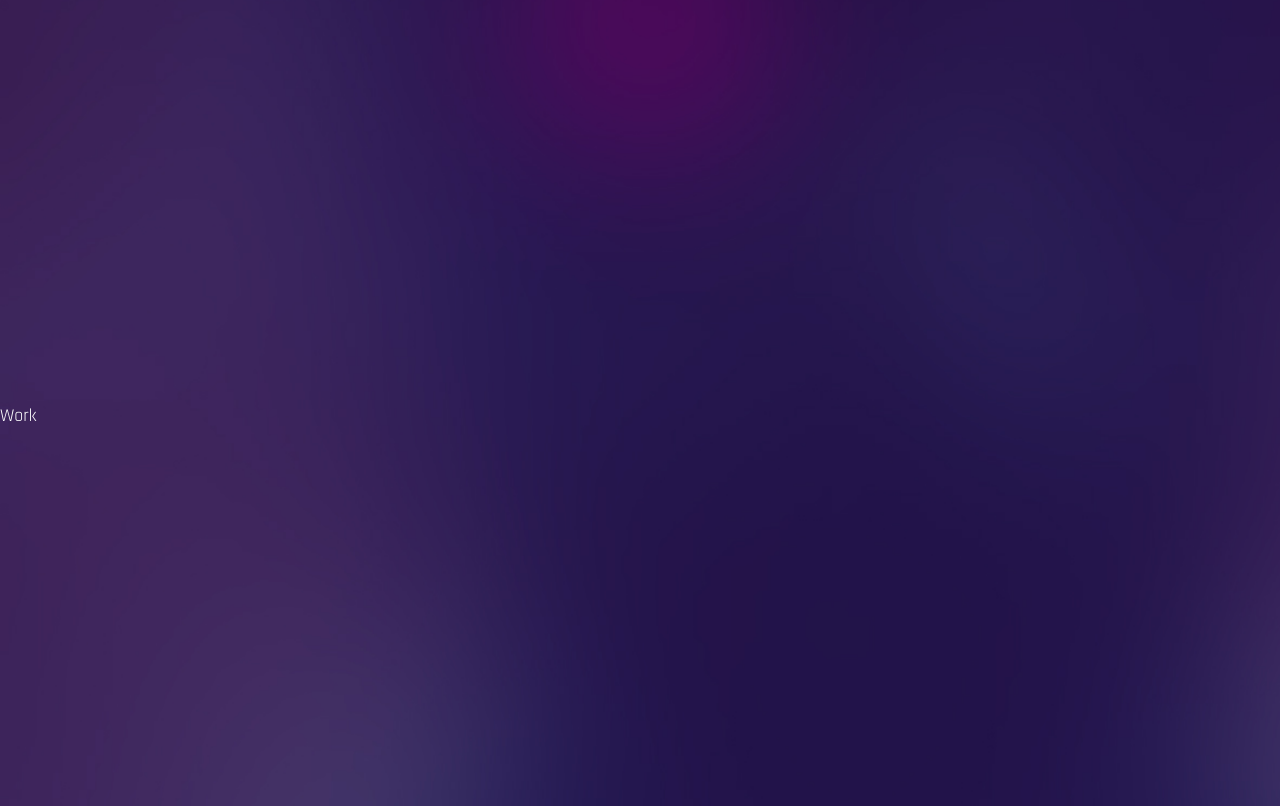
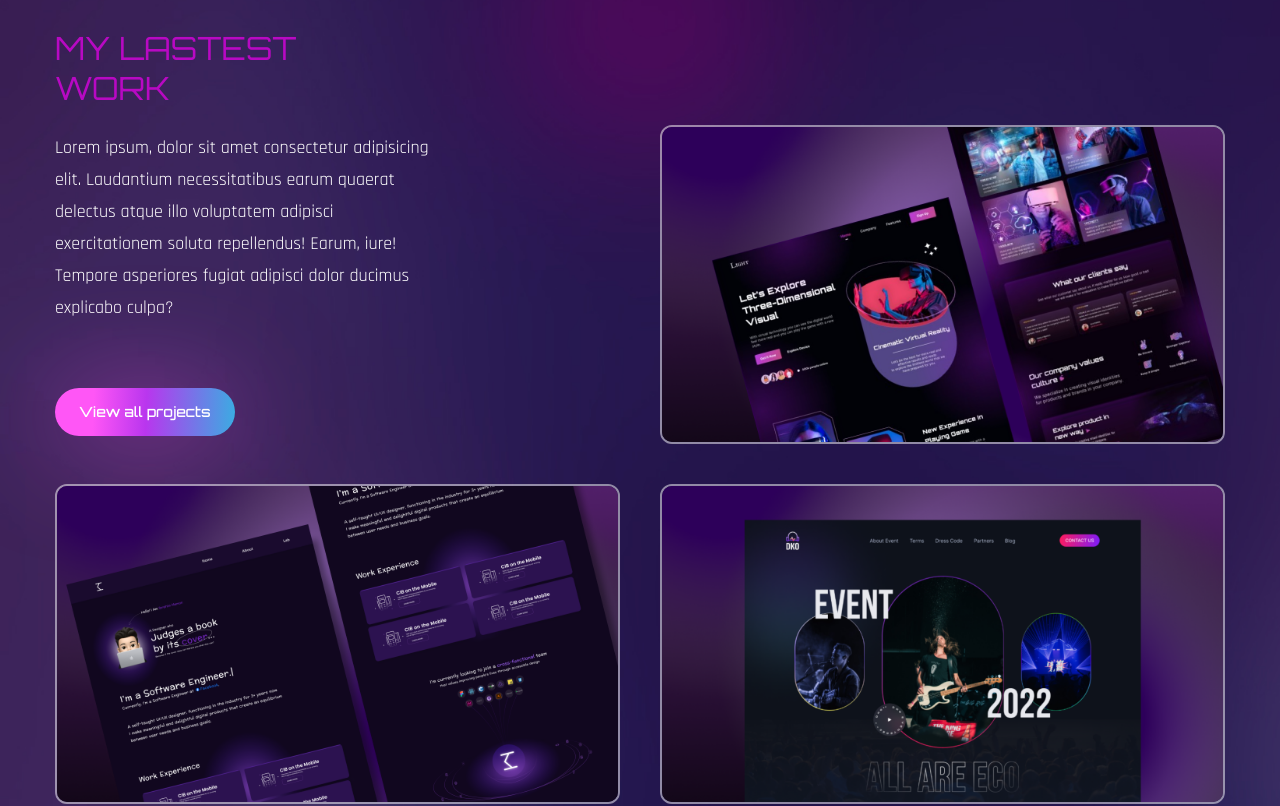
Before and after one commit to LokeshPereiro/Portfolio-Miguel, a React (Vite) app: page / in a window 1280 px wide. Shown: the part 2320-3126 px from the top of the page. Built offline with nearby package versions, Linux system fonts and the light colour scheme; a web font is replaced by a local one.

Commit message:
boiler work section

```diff
--- a/src/components/Work.jsx
+++ b/src/components/Work.jsx
@@ -1,10 +1,105 @@
-import React from "react";
-
+import { motion } from "framer-motion";
+import { fadeIn } from "../variants";
+import Img1 from "../assets/portfolio-img1.png";
+import Img2 from "../assets/portfolio-img2.png";
+import Img3 from "../assets/portfolio-img3.png";
 const Work = () => {
   return (
-    <div className="section" id="work">
-      Work
-    </div>
+    <section className="section" id="work">
+      <div className="container mx-auto">
+        <div className="flex flex-col lg:flex-row gap-x-10">
+          <div className="flex-1 flex flex-col gap-y-12 mb-10 lg:mb-0">
+            {/* text */}
+            <div>
+              <h2 className="h2 leading-tight text-accent">
+                My Lastest <br /> Work
+              </h2>
+              <p className="max-w-sm mb-16">
+                Lorem ipsum, dolor sit amet consectetur adipisicing elit.
+                Laudantium necessitatibus earum quaerat delectus atque illo
+                voluptatem adipisci exercitationem soluta repellendus! Earum,
+                iure! Tempore asperiores fugiat adipisci dolor ducimus explicabo
+                culpa?
+              </p>
+              <button className="btn btn-sm">View all projects</button>
+            </div>
+            {/* Image */}
+            <motion.div
+              variants={fadeIn("right", 0.3)}
+              initial="hidden"
+              whileInView="show"
+              viewport={{ once: false, amount: 0.3 }}
+              className="group relative overflow-hidden border-2 border-white/50 rounded-xl"
+            >
+              {/* overlay */}
+              <div className="group-hover:bg-black/70 w-full h-full absolute z-40 transition duration-300"></div>
+              {/* img */}
+              <img
+                src={Img1}
+                alt="Img 1"
+                className="group-hover:scale-125 transition-all duration-500"
+              />
+              {/* Pretitle */}
+              <div className="group-hover:bottom-24 absolute -bottom-full left-12 transition-all duration-500 z-50">
+                <span className="text-gradient">UI/UX Design</span>
+              </div>
+              {/* title */}
+              <div className="group-hover:bottom-14 absolute -bottom-full left-12 transition-all duration-700 z-50">
+                <span className="text-3xl text-white">Project title</span>
+              </div>
+            </motion.div>
+          </div>
+
+          <motion.div
+            variants={fadeIn("left", 0.2)}
+            initial="hidden"
+            whileInView="show"
+            viewport={{ once: false, amount: 0.3 }}
+            className="flex-1 flex flex-col items-center justify-end gap-y-10"
+          >
+            {/* Multiple-Images */}
+            <div className="group relative overflow-hidden border-2 border-white/50 rounded-xl">
+              {/* overlay */}
+              <div className="group-hover:bg-black/70 w-full h-full absolute z-40 transition duration-300"></div>
+              {/* img */}
+              <img
+                src={Img2}
+                alt="Img 1"
+                className="group-hover:scale-125 transition-all duration-500"
+              />
+              {/* Pretitle */}
+              <div className="group-hover:bottom-24 absolute -bottom-full left-12 transition-all duration-500 z-50">
+                <span className="text-gradient">UI/UX Design</span>
+              </div>
+              {/* title */}
+              <div className="group-hover:bottom-14 absolute -bottom-full left-12 transition-all duration-700 z-50">
+                <span className="text-3xl text-white">Project title</span>
+              </div>
+            </div>
+
+            {/* Multiple-Images */}
+
+            <div className="group relative overflow-hidden border-2 border-white/50 rounded-xl">
+              {/* overlay */}
+              <div className="group-hover:bg-black/70 w-full h-full absolute z-40 transition duration-300"></div>
+              <img
+                src={Img3}
+                alt="Img 1"
+                className="group-hover:scale-125 transition-all duration-500"
+              />
+              {/* Pretitle */}
+              <div className="group-hover:bottom-24 absolute -bottom-full left-12 transition-all duration-500 z-50">
+                <span className="text-gradient">UI/UX Design</span>
+              </div>
+              {/* title */}
+              <div className="group-hover:bottom-14 absolute -bottom-full left-12 transition-all duration-700 z-50">
+                <span className="text-3xl text-white">Project title</span>
+              </div>
+            </div>
+          </motion.div>
+        </div>
+      </div>
+    </section>
   );
 };
 
```
